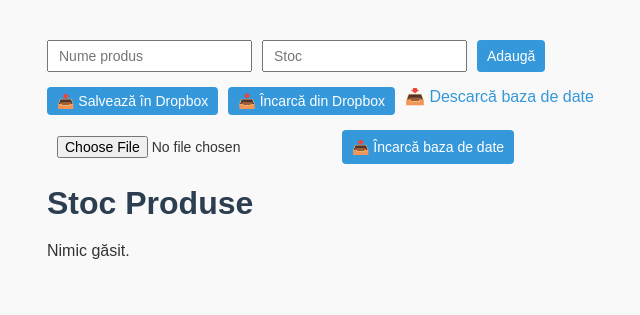
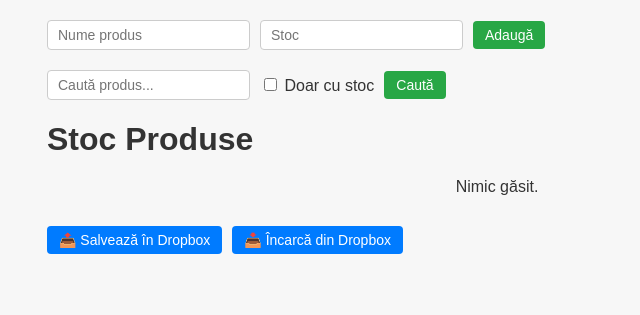
Before and after one commit to gsmcontactct/stock-web-app, a Flask app: page / in a window 1280 px wide. Shown: the top 315 px of the page, without its empty margins (143-783 px from the left). Run offline with Flask 3, Linux system fonts and the light colour scheme; data that the repository does not hold is empty.

Commit message:
Style and Index fix

```diff
--- a/static/style.css
+++ b/static/style.css
@@ -1,25 +1,26 @@
 body {
     font-family: Arial, sans-serif;
-    background-color: #f9f9f9;
-    margin: 0;
-    padding: 40px;
+    background: #f7f7f7;
+    margin: 20px;
     color: #333;
 }
 
 h1 {
-    color: #2c3e50;
+    color: #333;
     margin-bottom: 20px;
 }
 
 .container {
     max-width: 900px;
-    margin: auto;
+    margin: 0 auto;
 }
 
 .top-bar {
     display: flex;
-    flex-direction: column;
-    gap: 15px;
+    justify-content: space-between;
+    align-items: flex-start;
+    gap: 20px;
+    flex-wrap: wrap;
     margin-bottom: 20px;
 }
 
@@ -27,47 +28,94 @@ h1 {
     display: flex;
     gap: 10px;
     flex-wrap: wrap;
+    align-items: center;
 }
 
-input, button {
+input[type="text"],
+input[type="number"],
+input[type="search"] {
     padding: 6px 10px;
+    border: 1px solid #ccc;
+    border-radius: 4px;
     font-size: 14px;
 }
 
 button {
-    background: #3498db;
+    padding: 6px 12px;
+    background-color: #28a745;
     color: white;
     border: none;
     border-radius: 4px;
+    font-size: 14px;
     cursor: pointer;
 }
 
 button:hover {
-    background: #2980b9;
-}
-
-.db-buttons {
-    display: flex;
-    gap: 10px;
-    flex-wrap: wrap;
+    background-color: #218838;
 }
 
 a {
-    color: #3498db;
     text-decoration: none;
+    color: white;
+    font-size: 14px;
 }
 
 ul.product-list {
     list-style: none;
     padding: 0;
+    margin-top: 20px;
 }
 
 li.product-item {
     background: white;
-    padding: 10px;
     margin-bottom: 10px;
+    padding: 10px 15px;
     border-radius: 5px;
+    box-shadow: 0 0 5px rgba(0,0,0,0.08);
     display: flex;
     justify-content: space-between;
     align-items: center;
+    flex-wrap: wrap;
 }
+
+.product-info {
+    flex: 1 1 200px;
+}
+
+.product-actions {
+    display: flex;
+    gap: 8px;
+    align-items: center;
+}
+
+/* Dropbox buttons container */
+.dropbox-buttons {
+    margin-top: 30px;
+    display: flex;
+    gap: 10px;
+}
+
+.db-btn {
+    background: #007bff;
+    color: white;
+    padding: 6px 12px;
+    border-radius: 4px;
+    text-decoration: none;
+    font-size: 14px;
+    transition: background 0.3s ease;
+}
+
+.db-btn:hover {
+    background: #0056b3;
+}
+
+@media (max-width: 700px) {
+    .top-bar {
+        flex-direction: column;
+        align-items: stretch;
+    }
+
+    .container {
+        margin: 0 20px;
+    }
+}
--- a/templates/index.html
+++ b/templates/index.html
@@ -9,46 +9,49 @@
     <div class="container">
 
         <div class="top-bar">
+            <!-- Add Product Form -->
             <form class="form-row" method="post" action="/add">
                 <input type="text" name="name" placeholder="Nume produs" required>
                 <input type="number" name="stock" placeholder="Stoc" min="0" required>
                 <button type="submit">Adaugă</button>
             </form>
 
-        <div class="db-buttons">
-            <form method="post" action="/save-dropbox">
-                <button type="submit">📤 Salvează în Dropbox</button>
-            </form>
-            <form method="post" action="/load-dropbox">
-                <button type="submit">📥 Încarcă din Dropbox</button>
-            </form>
-            <a href="/download-db">📥 Descarcă baza de date</a>
-        </div>
-
-        <form class="form-row" method="post" action="/upload-db" enctype="multipart/form-data">
-            <input type="file" name="file" required>
-            <button type="submit">📤 Încarcă baza de date</button>
+            <!-- Search Form -->
+            <form class="form-row" method="get" action="/search">
+                <input type="text" name="q" placeholder="Caută produs..." value="{{ search or '' }}">
+                <label>
+                    <input type="checkbox" name="in_stock_only" {% if in_stock_only %}checked{% endif %}>
+                    Doar cu stoc
+                </label>
+                <button type="submit">Caută</button>
             </form>
         </div>
 
         <h1>Stoc Produse</h1>
 
+        <!-- Product List -->
         <ul class="product-list">
-        {% for p in products %}
+            {% for product in products %}
             <li class="product-item">
                 <div class="product-info">
-                <strong>{{ p[1] }}</strong> ({{ p[2] }}) – Stoc:
+                    <strong>{{ product[1] }}</strong> ({{ product[2] }}) – Stoc: {{ product[3] }}
                 </div>
-            <form method="post" action="/update/{{ p[0] }}" class="product-actions">
-                <input type="number" name="stock" value="{{ p[3] }}" min="0">
+                <form method="post" action="/update/{{ product[0] }}" class="product-actions">
+                    <input type="number" name="stock" value="{{ product[3] }}" min="0">
                     <button type="submit">✔</button>
-                <a href="/delete/{{ p[0] }}" onclick="return confirm('Ștergi produsul?')">✖</a>
+                    <a href="/delete/{{ product[0] }}" onclick="return confirm('Sigur vrei să ștergi produsul {{ product[1] }}?')">✖</a>
                 </form>
             </li>
             {% else %}
-        <li>Nimic găsit.</li>
+            <li style="text-align: center;">Nimic găsit.</li>
             {% endfor %}
         </ul>
+
+        <!-- Dropbox Buttons at bottom left -->
+        <div class="dropbox-buttons">
+            <a href="/save-dropbox" class="db-btn">📤 Salvează în Dropbox</a>
+            <a href="/load-dropbox" class="db-btn">📥 Încarcă din Dropbox</a>
+        </div>
 
     </div>
 </body>
```
Lines whose indentation alone changed are shown as unchanged.
